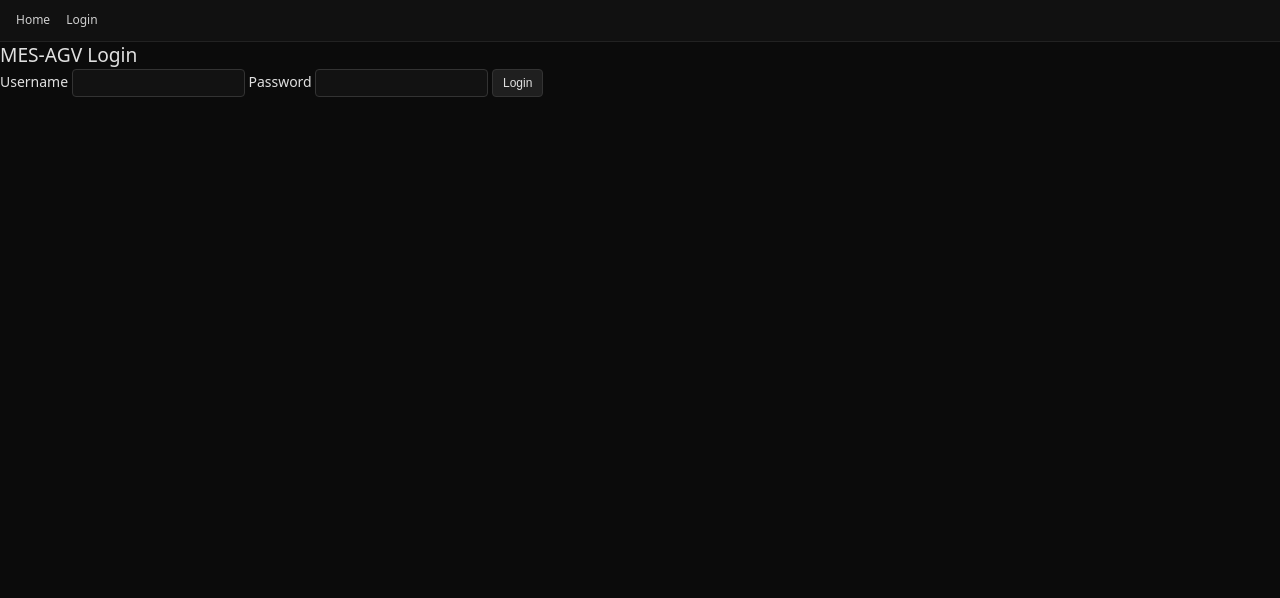
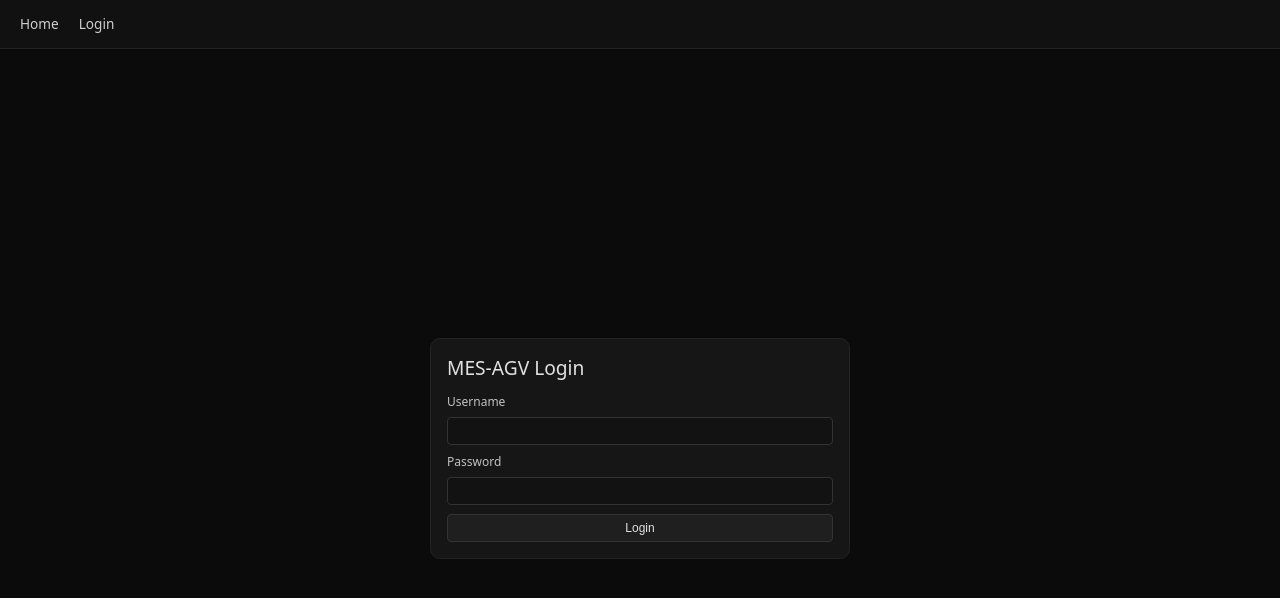
Before and after one commit to lucasmodin/node_exam_project, a Svelte app in the folder client/: page /login in a window 1280 px wide. Shown: the top 598 px of the page. Built offline with nearby package versions, Linux system fonts and the light colour scheme; no server answers.

Commit message:
styling updates for nav-bar and login

```diff
--- a/client/src/App.svelte
+++ b/client/src/App.svelte
@@ -22,7 +22,16 @@
         {#if $session.role === "admin"}
           <Link to="/admin/agvs">AGV Admin</Link>
         {/if}
-        <button on:click={logout}>Logout</button>
+
+        <div class="nav-right">
+          <div class="session-info">
+            Logged in as <strong>{$session.username}</strong>
+            <span class="role">({$session.role})</span>
+          </div>
+
+          <button on:click={logout}>Logout</button>
+        </div>
+
       {:else}
         <Link to="/login">Login</Link>
       {/if}
--- a/client/src/app.css
+++ b/client/src/app.css
@@ -111,14 +111,53 @@ input:focus {
 .nav-bar {
     display: flex;
     align-items: center;
-    gap: 1rem;
-    padding: 0.75rem 1rem;
+    gap: 1.25rem;
+    padding: 0.9rem 1.25rem;
     background: #111;
     border-bottom: 1px solid #222;
 }
 
 .nav-bar a {
+    font-size: 0.85rem;
+    font-weight: 500;
+    color: #cfcfcf;
+}
+
+.nav-bar a:hover {
+    color: #ffffff;
+}
+
+.nav-bar button {
+    margin-left: auto;
     font-size: 0.75rem;
+    padding: 6px 12px;
+}
+
+.nav-right {
+    margin-left: auto;
+    display: flex;
+    align-items: center;
+    gap: 0.75rem;
+}
+
+.session-info {
+    margin-left: auto;
+    font-size: 0.75rem;
+    opacity: 0.75;
+    display: flex;
+    align-items: center;
+    gap: 0.25rem;
+}
+
+.session-info strong {
+    font-weight: 500;
+    color: #e0e0e0;
+}
+
+.session-info .role {
+    text-transform: uppercase;
+    font-size: 0.65rem;
+    opacity: 0.7;
 }
 
 /* =========================
--- a/client/src/pages/Login.svelte
+++ b/client/src/pages/Login.svelte
@@ -35,20 +35,21 @@
 </script>
 
     <div class="login-wrapper">
-        <h1>MES-AGV Login</h1>
-
         <div class="login-form-wrapper">
-            <form on:submit|preventDefault={handleLogin}>
-                <label>Username</label>
-                <input bind:value={username} required disabled={loading}>
-
-                <label>Password</label>
-                <input type="password" bind:value={password} required disabled={loading}>
-
-                <button type="submit" disabled={loading}>
-                    {loading ? "Logging in..." : "Login"}
-                </button>
-            </form>
+            <h1 class="header">MES-AGV Login</h1>
+                <form class="form" on:submit|preventDefault={handleLogin}>
+                    <div class="field">
+                        <label for="username">Username</label>
+                        <input id="username" bind:value={username} required disabled={loading}>
+                    </div>
+                    <div class="field">
+                        <label for="password">Password</label>
+                        <input id="password" type="password" bind:value={password} required disabled={loading}>
+                    </div>
+                    <button type="submit" disabled={loading}>
+                        {loading ? "Logging in..." : "Login"}
+                    </button>
+                </form>
         </div>
 
         {#if loading}
@@ -59,3 +60,46 @@
             <div class="error-message">{error}</div>
         {/if}
     </div>
+
+    <style>
+        .login-wrapper {
+            min-height: 100vh;
+            display: grid;
+            place-items: center;
+            padding: 1rem;
+        }
+
+        .login-form-wrapper {
+            width: min(420px, 100%);
+            background: #161616;
+            border: 1px solid #222;
+            border-radius: 10px;
+            padding: 1rem;
+        }
+
+        .form {
+            display: flex;
+            flex-direction: column;
+            gap: 0.6rem;
+            margin-top: 0.5rem;
+        }
+
+        .field {
+            display: flex;
+            flex-direction: column;
+            gap: 0.35rem;
+        }
+
+        label {
+            font-size: 0.75rem;
+            opacity: 0.85;
+        }
+
+        .header {
+            display: flex;
+            flex-direction: column;
+            gap: 0.25rem;
+            margin-bottom: 0.75rem;
+        }
+
+    </style>
```
Also changed, not shown: 1 other file (tests, documents, lock files or other folders).
